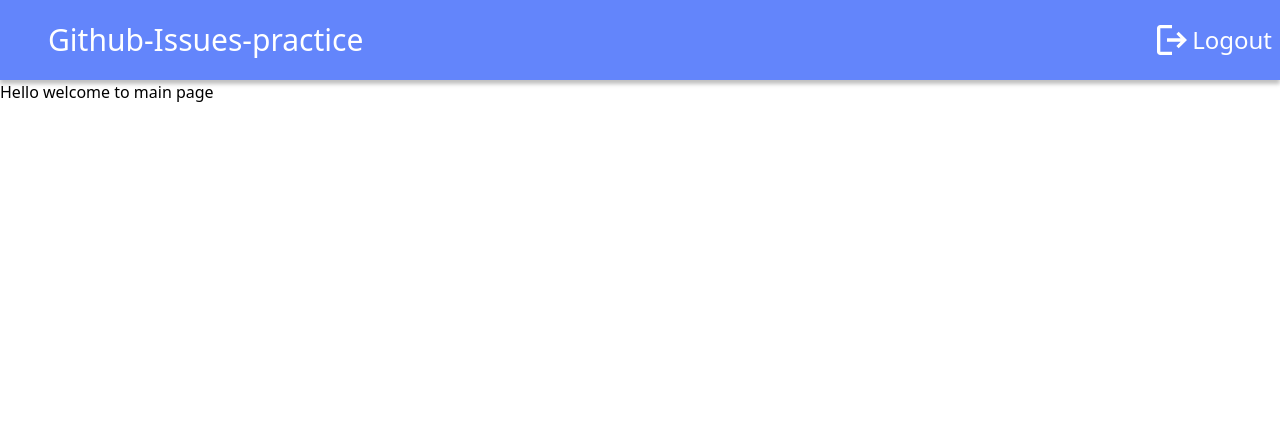
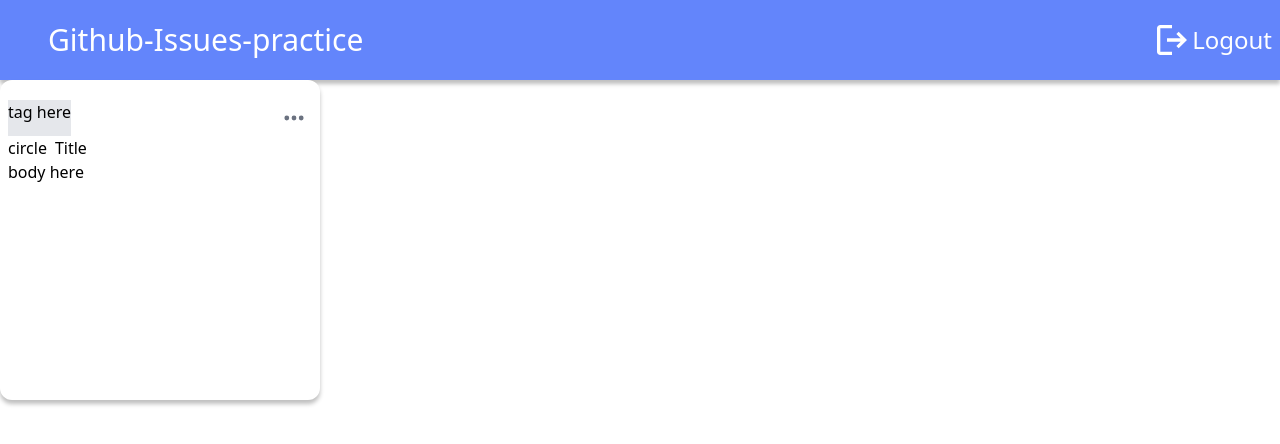
Before and after one commit to Agry88/github_issue_practice, a Next.js app: page /mainpage in a window 1280 px wide. Shown: the top 444 px of the page. Built offline with nearby package versions, Linux system fonts and the light colour scheme; no server answers; sample sign-in values are in the browser's storage; some icons are missing.

Commit message:
Feat: add issueCard. haven't complete yet, need to style the body and title block. need to code a useLabel hook to get labels in repo

```diff
--- /dev/null
+++ b/src/components/Card/index.tsx
@@ -0,0 +1,30 @@
+import React from 'react';
+
+type CardProps = {
+  children: React.ReactNode;
+  classNames?: String
+};
+
+export default function Card({ children, classNames }: CardProps) {
+  const customClassNames = classNames ? classNames.split(' ') : [];
+  const listClassNames: string[] = [
+    'bg-white',
+    'flex',
+    'flex-col',
+    'justify-between',
+    'items-center',
+    'px-2',
+    'py-5',
+    'w-80',
+    'h-80',
+    'shadow-[0_4px_4px_0px_rgba(0,0,0,0.25)]',
+    'rounded-xl',
+    ...customClassNames,
+  ];
+
+  return (
+    <div className={listClassNames.join(' ')}>
+      {children}
+    </div>
+  );
+}
--- /dev/null
+++ b/src/components/Card/issueCard.tsx
@@ -0,0 +1,63 @@
+import React, { useState } from 'react';
+import Card from './index';
+
+type DropDownProp = {
+  isDropdownShow: boolean;
+  setisDropdownShow: React.Dispatch<React.SetStateAction<boolean>>;
+};
+
+function DropDownList({ isDropdownShow, setisDropdownShow }: DropDownProp) {
+  return (
+    <div onMouseLeave={() => setisDropdownShow(false)} className={`${isDropdownShow ? 'absolute' : 'hidden'} z-10 text-base list-none bg-white rounded-lg shadow w-44`}>
+      <ul className="py-2">
+        <li>
+          <span className="block px-4 py-2 text-sm text-gray-700 hover:bg-gray-100 dark:hover:bg-gray-600 dark:text-gray-200 dark:hover:text-white">Open</span>
+        </li>
+        <li>
+          <span className="block px-4 py-2 text-sm text-gray-700 hover:bg-gray-100 dark:hover:bg-gray-600 dark:text-gray-200 dark:hover:text-white">In process</span>
+        </li>
+        <li>
+          <span className="block px-4 py-2 text-sm text-red-600 hover:bg-gray-100 dark:hover:bg-gray-600 dark:text-gray-200 dark:hover:text-white">Closed</span>
+        </li>
+      </ul>
+    </div>
+  );
+}
+
+type CardProps = {
+  classNames?: String
+};
+
+export default function IssueCard({ classNames }: CardProps) {
+  const [isDropdownShow, setisDropdownShow] = useState<boolean>(false);
+
+  return (
+    <Card classNames={`${classNames ?? ''}h-40 bg-blue-50`}>
+
+      <div className="flex flex-row justify-between w-full">
+        <div className="bg-gray-200">
+          tag here
+        </div>
+
+        <div>
+          <button onClick={() => setisDropdownShow(true)} className="inline-block text-gray-500 hover:text-gray-50 hover:bg-gray-500 rounded-lg text-sm p-1.5" type="button">
+            <svg className="w-6 h-6" aria-hidden="true" fill="currentColor" viewBox="0 0 20 20" xmlns="http://www.w3.org/2000/svg"><path d="M6 10a2 2 0 11-4 0 2 2 0 014 0zM12 10a2 2 0 11-4 0 2 2 0 014 0zM16 12a2 2 0 100-4 2 2 0 000 4z" /></svg>
+          </button>
+          <DropDownList isDropdownShow={isDropdownShow} setisDropdownShow={setisDropdownShow} />
+        </div>
+      </div>
+
+      <div className="w-full h-full">
+        <div className="flex flex-row">
+          <div>circle</div>
+          <span className="ml-2">Title</span>
+        </div>
+
+        <div className="w-full h-full">
+          <span>body here</span>
+        </div>
+      </div>
+
+    </Card>
+  );
+}
--- a/src/pages/mainpage.tsx
+++ b/src/pages/mainpage.tsx
@@ -3,6 +3,7 @@
 import useIssue from '@/hooks/useIssue';
 import { UserContext } from '@/provider/userProvider';
 import Navbar from '@/components/Navbar';
+import IssueCard from '@/components/Card/issueCard';
 
 export default function Mainpage() {
   const { issueList } = useIssue();
@@ -17,8 +18,9 @@
         <link rel="icon" href="/favicon.ico" />
       </Head>
       <Navbar />
-      <main>
-        Hello welcome to main page
+      {/* gonna remove this when production finished IssueCard style */}
+      <main className="h-[1000px]">
+        <IssueCard />
       </main>
     </>
   );
```
